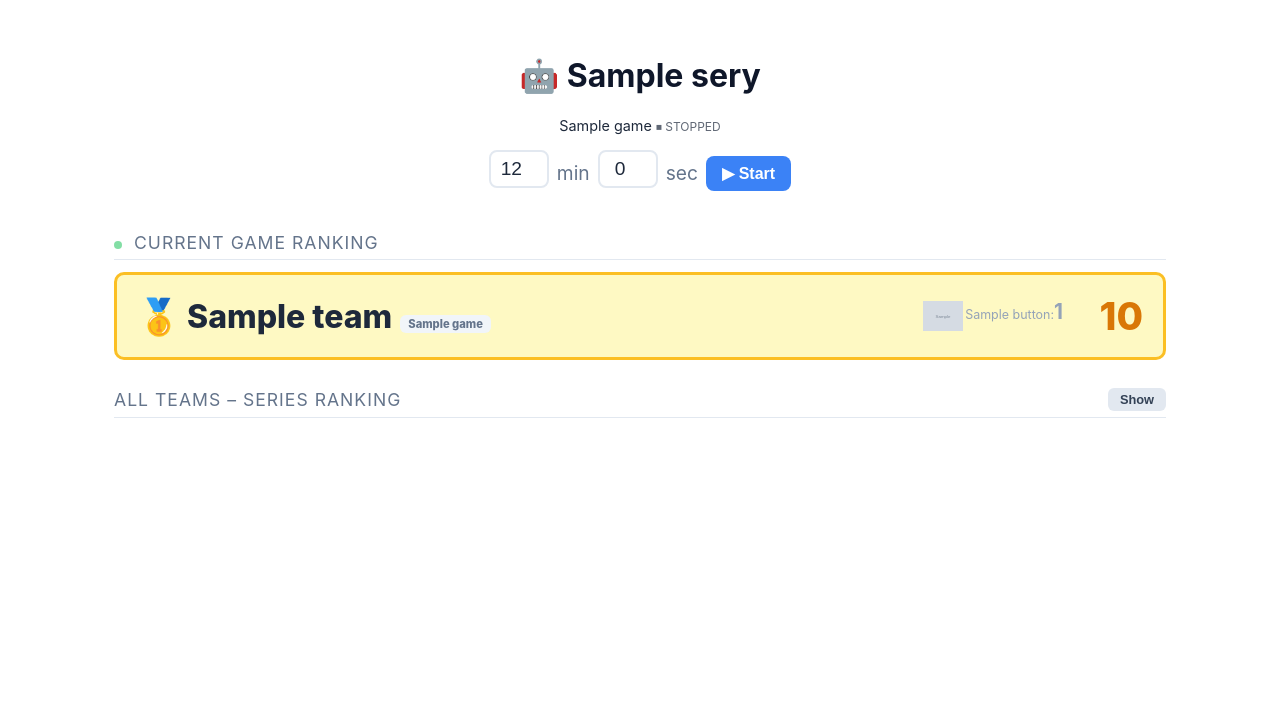
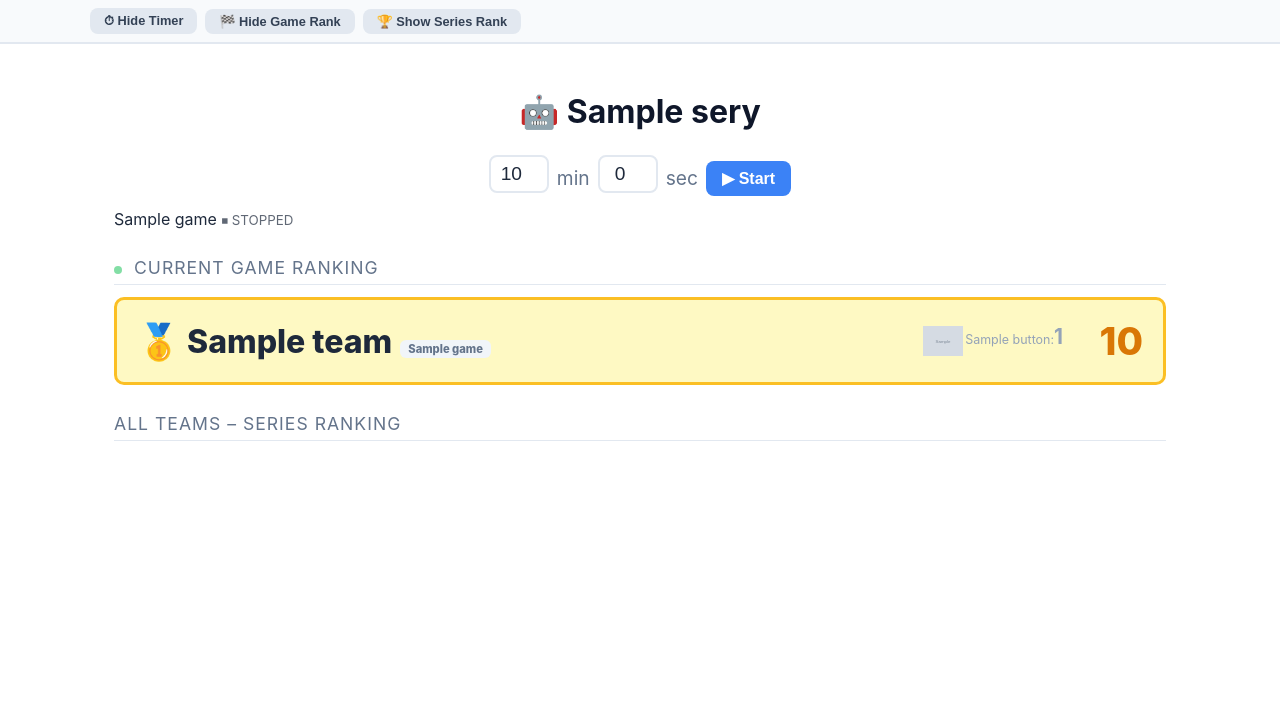
Before and after one commit to calvinchen0810/robot-score, a FastAPI app: page /dashboard in a window 1280 px wide. Shown: the top 713 px of the page. Run offline with FastAPI, Linux system fonts and the light colour scheme; tables that the repository leaves empty hold one stand-in row (values such as "Sample post"); grey boxes marked "Sample" are stand-in pictures.

Commit message:
update dashboard ranking ui

```diff
--- a/templates/dashboard.html
+++ b/templates/dashboard.html
@@ -7,7 +7,7 @@
   <link rel="stylesheet" href="/static/style.css">
   <style>
     body { background: #ffffff; }
-    .dashboard-wrap { max-width: 1100px; margin: 0 auto; padding: 20px 24px; }
+    .dashboard-wrap { max-width: 1100px; margin: 0 auto; padding: 20px 24px; padding-top: 56px; }
     .section-title {
       font-size: 1.1rem; color: #64748b; text-transform: uppercase;
       letter-spacing: 1px; margin: 28px 0 12px; border-bottom: 1px solid #e2e8f0;
@@ -83,6 +83,15 @@
   </style>
 </head>
 <body>
+  <!-- Top toolbar -->
+  <div id="toggleBar" style="display:none;position:fixed;top:0;left:0;right:0;background:#f8fafc;border-bottom:2px solid #e2e8f0;padding:8px 16px;z-index:100">
+    <div style="max-width:1100px;margin:0 auto;display:flex;align-items:center;gap:8px;flex-wrap:wrap">
+      <button id="toggleTimerBtn" onclick="toggleTimerPanel()" style="background:#e2e8f0;color:#334155;border:none;padding:5px 14px;border-radius:8px;font-size:0.8rem;font-weight:600;cursor:pointer">⏱ Hide Timer</button>
+      <button id="toggleGameRankBtn" onclick="toggleGameRanking()" style="background:#e2e8f0;color:#334155;border:none;padding:5px 14px;border-radius:8px;font-size:0.8rem;font-weight:600;cursor:pointer">🏁 Hide Game Rank</button>
+      <button id="toggleSeriesBtn" onclick="toggleSeriesRanking()" style="background:#e2e8f0;color:#334155;border:none;padding:5px 14px;border-radius:8px;font-size:0.8rem;font-weight:600;cursor:pointer">🏆 Show Series Rank</button>
+    </div>
+  </div>
+
   <div class="dashboard-wrap">
     <div class="dashboard-header">
       <h1 id="seriesName">🤖 Robot Score</h1>
@@ -90,7 +99,7 @@
       <!-- Planning countdown timer (visible when game not running) -->
       <div id="planningTimer" style="display:none;margin-top:12px;text-align:center">
         <div id="planningEdit" style="display:flex;align-items:center;justify-content:center;gap:8px">
-          <input type="number" id="planMin" value="12" min="0" max="99" style="width:60px;font-size:1.2rem;text-align:center;padding:6px;border:2px solid #e2e8f0;border-radius:8px"> <span style="font-size:1.2rem;color:#64748b">min</span>
+          <input type="number" id="planMin" value="10" min="0" max="99" style="width:60px;font-size:1.2rem;text-align:center;padding:6px;border:2px solid #e2e8f0;border-radius:8px"> <span style="font-size:1.2rem;color:#64748b">min</span>
           <input type="number" id="planSec" value="0" min="0" max="59" style="width:60px;font-size:1.2rem;text-align:center;padding:6px;border:2px solid #e2e8f0;border-radius:8px"> <span style="font-size:1.2rem;color:#64748b">sec</span>
           <button onclick="startPlanTimer()" style="background:#3b82f6;color:#fff;border:none;padding:8px 16px;border-radius:8px;font-size:1rem;font-weight:700;cursor:pointer">▶ Start</button>
         </div>
@@ -104,12 +113,16 @@
     <div id="noData" class="no-data" style="display:none">No active series – waiting for game to start…</div>
 
     <div id="content" style="display:none">
-      <div class="section-title"><span class="live-dot"></span> Current Game Ranking</div>
-      <div id="gameRanking"></div>
+      <div id="timerPanel">
+      </div>
 
-      <div class="section-title" style="display:flex;align-items:center;justify-content:space-between">
+      <div id="gameRankPanel">
+        <div class="section-title"><span class="live-dot"></span> Current Game Ranking</div>
+        <div id="gameRanking"></div>
+      </div>
+
+      <div class="section-title">
         <span>All Teams – Series Ranking</span>
-        <button id="toggleSeriesBtn" onclick="toggleSeriesRanking()" style="background:#e2e8f0;color:#334155;border:none;padding:4px 12px;border-radius:6px;font-size:0.8rem;font-weight:600;cursor:pointer">Show</button>
       </div>
       <div id="allRanking" style="display:none"></div>
     </div>
@@ -142,11 +155,27 @@
       const btn = document.getElementById('toggleSeriesBtn');
       if (el.style.display === 'none') {
         el.style.display = '';
-        btn.textContent = 'Hide';
+        btn.textContent = '🏆 Hide Series Rank';
       } else {
         el.style.display = 'none';
-        btn.textContent = 'Show';
+        btn.textContent = '🏆 Show Series Rank';
       }
+    }
+
+    let timerVisible = true;
+    let gameRankVisible = true;
+
+    function toggleTimerPanel() {
+      timerVisible = !timerVisible;
+      document.getElementById('timerPanel').style.display = timerVisible ? '' : 'none';
+      document.getElementById('planningTimer').style.display = timerVisible ? '' : 'none';
+      document.getElementById('toggleTimerBtn').textContent = timerVisible ? '⏱ Hide Timer' : '⏱ Show Timer';
+    }
+
+    function toggleGameRanking() {
+      gameRankVisible = !gameRankVisible;
+      document.getElementById('gameRankPanel').style.display = gameRankVisible ? '' : 'none';
+      document.getElementById('toggleGameRankBtn').textContent = gameRankVisible ? '🏁 Hide Game Rank' : '🏁 Show Game Rank';
     }
 
     // Store previous rank positions per container
@@ -245,7 +274,7 @@
       const secs = rem % 60;
       const el = document.getElementById('planCountdown');
       el.textContent = '⏱ ' + mins + ':' + String(secs).padStart(2, '0');
-      el.style.color = rem <= 180 ? '#dc2626' : rem <= 360 ? '#f59e0b' : '#3b82f6';
+      el.style.color = rem <= 180 ? '#dc2626' : rem <= 300 ? '#f59e0b' : '#3b82f6';
       if (rem <= 0) {
         clearInterval(planInterval);
         planInterval = null;
@@ -264,6 +293,7 @@
 
     function updatePlanTimerVisibility(activeGame) {
       const el = document.getElementById('planningTimer');
+      if (!timerVisible) { el.style.display = 'none'; return; }
       if (!activeGame || activeGame.status !== 'running') {
         el.style.display = '';
       } else {
@@ -279,12 +309,15 @@
         if (!d.series) {
           document.getElementById('noData').style.display = '';
           document.getElementById('content').style.display = 'none';
+          document.getElementById('toggleBar').style.display = 'none';
           return;
         }
         document.getElementById('noData').style.display = 'none';
         document.getElementById('content').style.display = '';
+        document.getElementById('toggleBar').style.display = '';
         document.getElementById('seriesName').textContent = '🤖 ' + d.series.name;
-        document.getElementById('gameBadge').innerHTML = d.active_game
+        const timerTarget = document.getElementById('timerPanel');
+        timerTarget.innerHTML = d.active_game
           ? '<div class="game-badge">'
             + (d.active_game.status === 'running' ? '<span class="live-dot"></span>' : '')
             + esc(d.active_game.name)
@@ -293,6 +326,7 @@
             + '</div>'
             + formatTimer(d.active_game)
           : '<div class="game-badge" style="color:#94a3b8">No active game</div>';
+        document.getElementById('gameBadge').innerHTML = '';
 
         renderRanking(document.getElementById('gameRanking'), d.game_ranking);
         renderRanking(document.getElementById('allRanking'), d.all_ranking);
```
